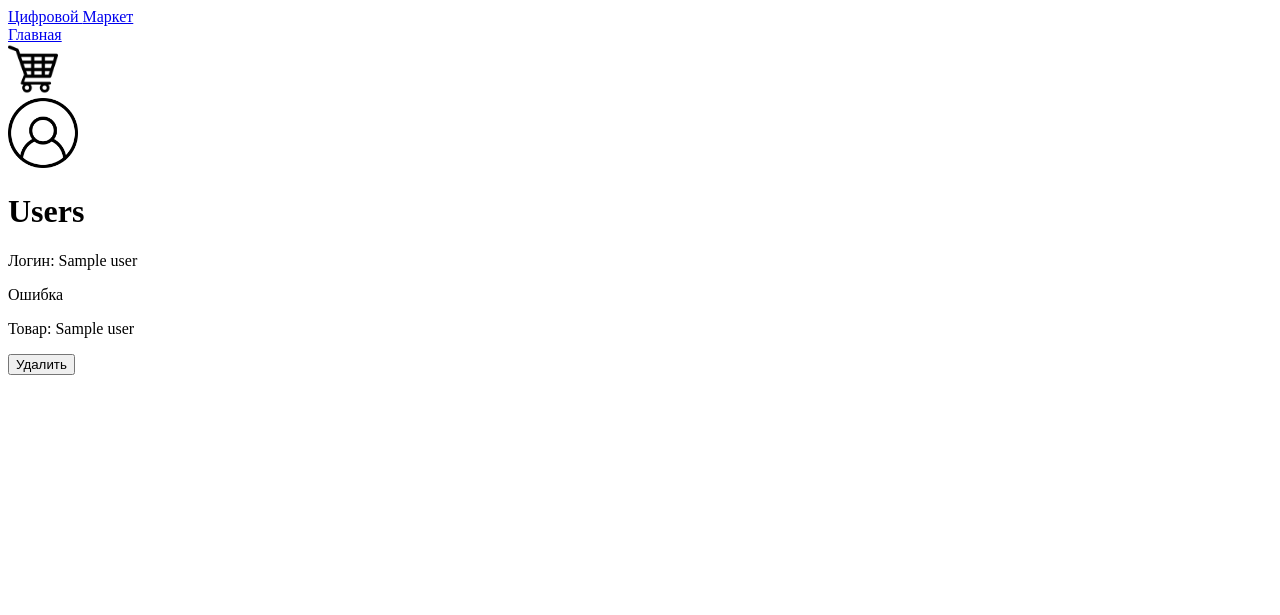
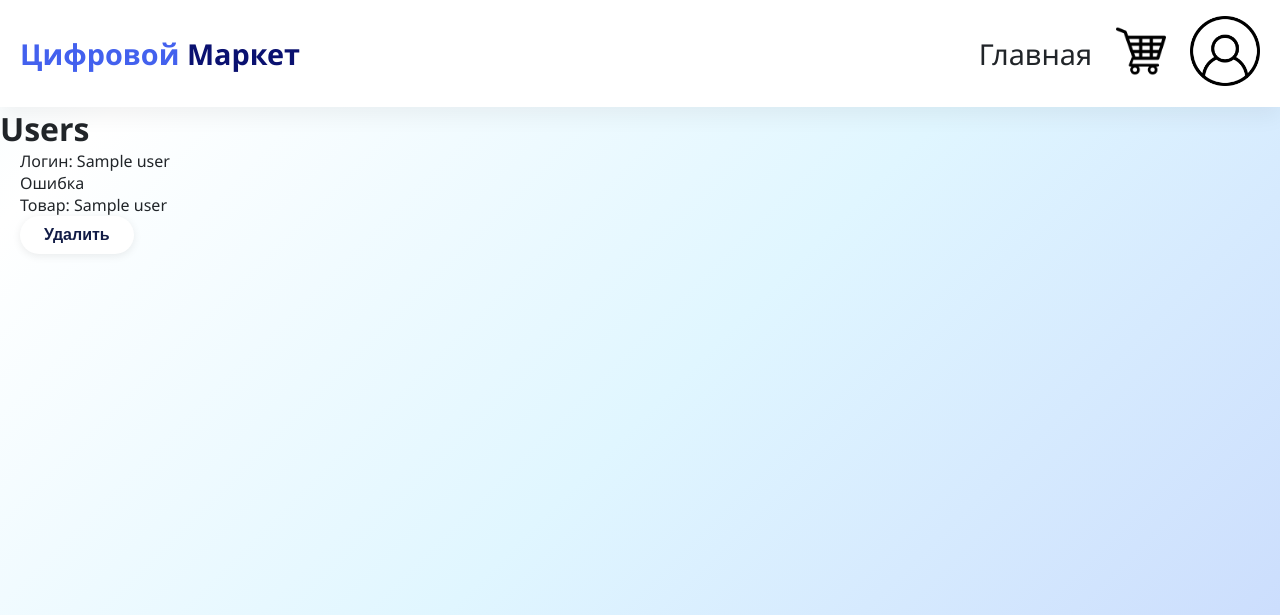
Before and after one commit to astermuru/final_project_user_shop, a Flask app: template templates/super_admin_users.html in a window 1280 px wide. Shown: the top 615 px of the page. Run offline with Flask 3, Linux system fonts and the light colour scheme; the template is opened without the code that fills it: most values are stand-ins (such as "Sample title", 1, 10 or a date in 2020).

Commit message:
Update super_admin_users.html

```diff
--- a/templates/super_admin_users.html
+++ b/templates/super_admin_users.html
@@ -4,12 +4,13 @@
     <meta charset="UTF-8">
     <meta name="viewport" content="width=device-width, initial-scale=1.0">
     <title>Document</title>
+    <link rel="stylesheet" href="{{ url_for('static', filename='css/style.css') }}">
 </head>
 <body>
     {% include '_navbar.html' %}
     <h1>Users</h1>
     {% for user in users %}
-        <div class="auth-container">
+        <div class="container">
             <p>Логин: {{ user[1] }}</p>
             {% if user[2] == 1 %}
                 <p>Тип: пользователь(user)</p>
```
